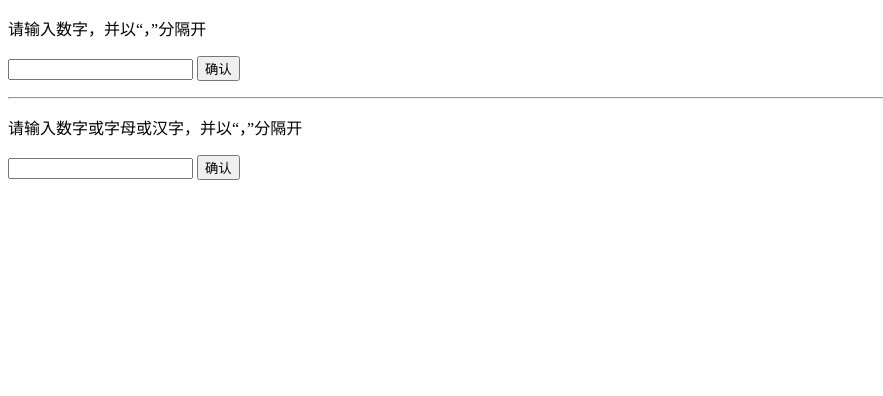
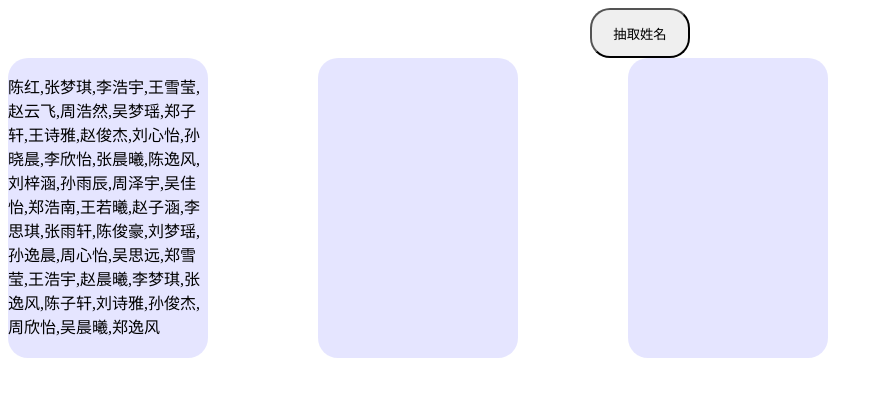
Before and after one commit to awerfvbhu/awerfvbhu.github.io, a plain HTML site: page index.html in a window 1280 px wide. Shown: the whole page, without its empty margins (0-883 px from the left). Drawn offline with Linux system fonts and the light colour scheme.

Commit message:
Update index.html

```diff
--- a/index.html
+++ b/index.html
@@ -4,52 +4,79 @@
 <head>
     <meta charset="UTF-8">
     <meta name="viewport" content="width=device-width, initial-scale=1.0">
-    <title>Document</title>
+    <title>随机抽人游戏</title>
+    <style>
+        button {
+            width: 100px;
+            height: 50px;
+            border-radius: 20px;
+        }
+
+        .class1 {
+            width: 100%;
+            height: 100px;
+            display: flex;
+            gap: 110px;
+        }
+
+        .class2 {
+            background-color: rgba(204, 204, 255, 0.5);
+            width: 200px;
+            height: 300px;
+            border-radius: 20px;
+
+        }
+
+        .class3 {
+            margin: 0 auto;
+            text-align: center;
+        }
+    </style>
 </head>
 
 <body>
-    <p>请输入数字，并以“，”分隔开</p>
-    <input  id="jhg">
-    <button onclick="fds()">确认</button>
-    <p id="sde"></p>
+    <div>
+        <div class="class3">
+            <button onclick="change()">抽取姓名</button>
+        </div>
+
+        <div class="class1">
+            <div class="class2">
+                <p id="$name"></p>
+            </div>
+            <div class="class2">
+                <p id="get-name"></p>
+            </div>
+            <div class="class2">
+                <p id="finish-name"></p>
+            </div>
+        </div>
+
+    </div>
+
+
+
     <script>
-        function fds() {
-            var aaa = document.getElementById("jhg").value
-            var www = aaa.split(/[,，]/);
-            var bbb = www.sort()
-            document.getElementById("sde").innerHTML = bbb
+// 这里可能出现数组的名字带有引号情况，可用for解决
+
+        const name = ['陈红', '张梦琪', '李浩宇', '王雪莹', '赵云飞', '周浩然', '吴梦瑶', '郑子轩', '王诗雅', '赵俊杰', '刘心怡',
+            '孙晓晨', '李欣怡', '张晨曦', '陈逸风', '刘梓涵', '孙雨辰', '周泽宇', '吴佳怡', '郑浩南', '王若曦', '赵子涵', '李思琪',
+            '张雨轩', '陈俊豪', '刘梦瑶', '孙逸晨', '周心怡', '吴思远', '郑雪莹', '王浩宇', '赵晨曦', '李梦琪',
+            '张逸风', '陈子轩', '刘诗雅', '孙俊杰', '周欣怡', '吴晨曦', '郑逸风']
+        const finish = []
+        document.getElementById("$name").innerHTML = name
+        function change() {
+            let x = Math.floor(Math.random() * name.length);
+            document.getElementById("get-name").innerHTML = name[x]
+
+            finish.push(name[x])
+            name.splice(x, 1)
+
+            document.getElementById("$name").innerHTML = name
+            document.getElementById("finish-name").innerHTML = finish
         }
-    </script>
 
-<hr>
 
-    <p>请输入数字或字母或汉字，并以“，”分隔开</p>
-    <input id="poi">
-    <button onclick="ooo()">确认</button>
-    <p id="qwe"></p>
-    <p id="wer"></p>
-    <p id="rty"></p>
-    <script>
-        function ooo() {
-            var aaa = document.getElementById('poi').value;
-            var www = aaa.split(/[,，]/);
-            var shuzi = [];
-            var wenzi = [];
-            var zimu = [];
-            for (var i = 0; i < www.length; i++) {
-                var asd = Number(www[i]);
-                if (!isNaN(asd)) {
-                    shuzi.push(www[i]);
-                } else if (/[a-zA-Z]/.test(www[i])) {
-                    zimu.push(www[i]);
-                }
-                else { wenzi.push(www[i]); }
-            }
-            var shuzi=shuzi.sort()
-            document.getElementById('qwe').innerHTML = "数字为:" + shuzi.join(', ');
-            document.getElementById('wer').innerHTML = "文字为:" + wenzi.join(', ');
-            document.getElementById('rty').innerHTML = "字母为:" + zimu.join(', ');
-        }
     </script>
 
 </body>
```
